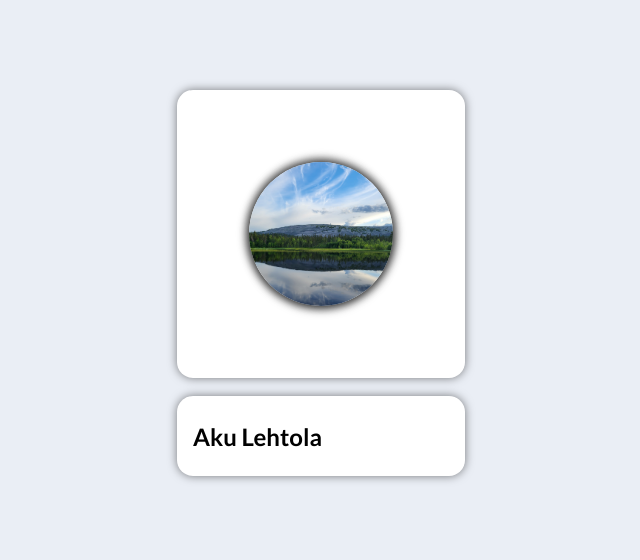
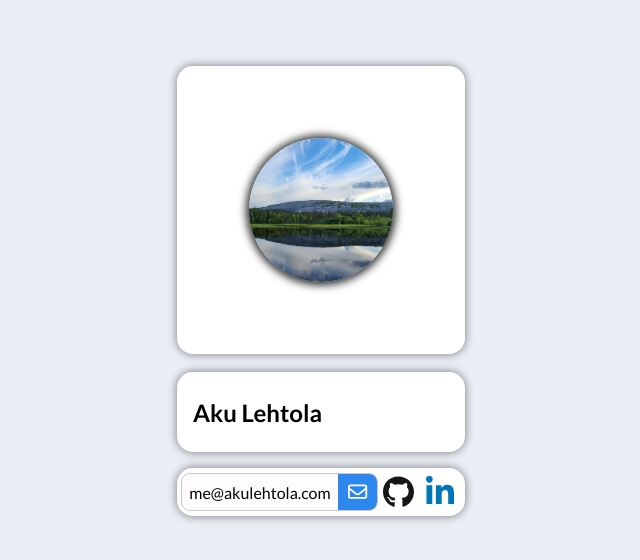
Before and after one commit to akulehtola/akulehtola.com, a React (Vite) app in the folder client/: page / in a window 1280 px wide. Shown: the part 110-670 px from the top of the page, without its empty margins (319-959 px from the left). Built offline with nearby package versions, Linux system fonts and the light colour scheme; no server answers.

Commit message:
updated something

```diff
--- a/client/package.json
+++ b/client/package.json
@@ -10,6 +10,11 @@
     "preview": "vite preview"
   },
   "dependencies": {
+    "@fortawesome/fontawesome-svg-core": "^6.6.0",
+    "@fortawesome/free-brands-svg-icons": "^6.6.0",
+    "@fortawesome/free-regular-svg-icons": "^6.6.0",
+    "@fortawesome/free-solid-svg-icons": "^6.6.0",
+    "@fortawesome/react-fontawesome": "^0.2.2",
     "react": "^18.3.1",
     "react-dom": "^18.3.1"
   },
--- /dev/null
+++ b/client/src/SocialsContainer/Component.tsx
@@ -0,0 +1,32 @@
+import { faGithub, faLinkedinIn } from '@fortawesome/free-brands-svg-icons'
+import { FontAwesomeIcon } from '@fortawesome/react-fontawesome'
+import { faEnvelope } from '@fortawesome/free-regular-svg-icons'
+import './index.css'
+
+function handleSend():void {
+    window.open("mailto:me@akulehtola.com");
+}
+
+export default function SocialsContainer() {
+    return (
+        <>
+        <div className="socialscontainer">
+            <div className="row">
+                <div className="email">
+                    <div className="address">me@akulehtola.com</div>
+                    <div className="send" onClick={handleSend}><FontAwesomeIcon icon={faEnvelope} /></div>
+                </div>
+                <div className="btncontainer">
+                    <button className="btn github">
+                        <FontAwesomeIcon icon={faGithub} />
+                    </button>
+                    <button className="btn linkedin">
+                        <FontAwesomeIcon icon={faLinkedinIn} />
+                    </button>
+                </div>
+
+            </div>
+        </div>
+        </>
+    )
+}
--- /dev/null
+++ b/client/src/SocialsContainer/index.css
@@ -0,0 +1,80 @@
+.socialscontainer {
+    width: 18rem;
+    height: 3rem;
+    background-color: #fff;
+    border-radius: 16px;
+    box-shadow: 0 0 10px rgba(0, 0, 0, 0.5);
+    display: flex;
+    align-items: center;
+}
+
+.row {
+    margin: 0.3rem;
+    width: 100%;
+    height: 100%;
+    display: flex;
+    align-items: center;
+    flex-direction: row;
+}
+
+.email {
+    width: 100%;
+    height: 75%;
+    border: none;
+    outline: 1px solid #63636359;
+    border-radius: 8px;
+    background-color: #fefcff;
+    display: flex;
+    justify-content: center;
+    align-items: center;
+    flex-direction: row;
+}
+
+.send {
+    display: flex;
+    justify-content: center;
+    align-items: center;
+    margin-left: auto;
+    margin-right: 0;
+    color: #fff;
+    background-color: rgb(46, 135, 236);
+    height: 100%;
+    width: 20%;
+    border-radius: 0px 8px 8px 0px;
+    font-size: 1.2rem;
+    cursor: pointer;
+}
+
+.address {
+    width: 80%;
+    height: 100%;
+    display: flex;
+    justify-content: center;
+    align-items: center;
+    user-select: none;
+}
+
+.btncontainer {
+    display: flex;
+    justify-content: center;
+    align-items: center;
+    flex-direction: row;
+}
+
+.btn {
+    cursor: pointer;
+    border: none;
+    outline: none;
+    background-color: transparent;
+    font-size: 2rem;
+    display: flex;
+    align-items: center;
+}
+
+.github {
+    color: #171515;
+}
+
+.linkedin {
+    color: #0077B5;
+}
--- a/client/src/main.tsx
+++ b/client/src/main.tsx
@@ -2,10 +2,12 @@ import { createRoot } from 'react-dom/client'
 import './index.css'
 import ProfilePictureContainer from './ProfilePictureContainer/Component'
 import NameContainer from './NameContainer/Component'
+import SocialsContainer from './SocialsContainer/Component'
 
 createRoot(document.getElementById('root')!).render(
     <div className="mainContainer">
       <ProfilePictureContainer/>
       <NameContainer />
+      <SocialsContainer />
     </div>
 )
```
Also changed, not shown: 1 other file (tests, documents, lock files or other folders).
